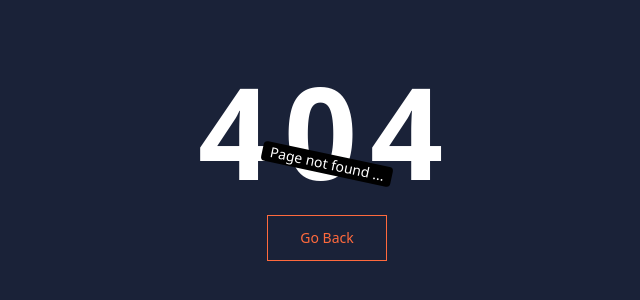
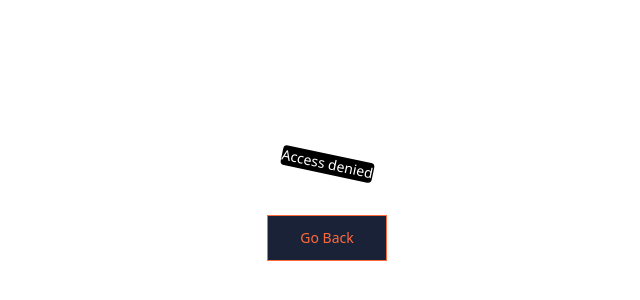
Before and after one commit to Puneetwhy/LMS-E, a React (Vite) app in the folder client/: page /denied in a window 1280 px wide. Before the commit this address had no page. Shown: the part 236-536 px from the top of the page, without its empty margins (313-953 px from the left). Built offline with nearby package versions, Linux system fonts and the light colour scheme.

Commit message:
denied page addeed

```diff
--- a/client/src/App.jsx
+++ b/client/src/App.jsx
@@ -7,6 +7,7 @@
 import Login from './pages/Login';
 import CourseList from './pages/course/CourseList';
 import Contact from './pages/Contact';
+import Denied from './pages/Denied';
 // import Footer from './components/Footer'
 
 function App() {
@@ -20,7 +21,7 @@
         <Route path="/login" element={ <Login /> }></Route>
         <Route path="/courses" element={ <CourseList /> }></Route>
         <Route path="/contact" element={ <Contact /> }></Route>
-
+        <Route path="/denied" element={ <Denied /> }></Route>
 
         <Route path="*" element={ <NotFound /> }></Route>
 
--- /dev/null
+++ b/client/src/pages/Denied.jsx
@@ -0,0 +1,28 @@
+import React from 'react'
+import { useNavigate } from 'react-router-dom'
+
+const Denied = () => {
+
+    const navigate = useNavigate();
+  return (
+    <div>
+      <main className='h-screen w-full flex flex-col justify-center items-center bg[#1A2238]'>
+        <h1 className='text-9xl font-extrabold text-white tracking-widest'>403</h1>
+
+        <div className='bg-black text-white text-sm rounded rotate-12 absolute'>
+            Access denied
+        </div>
+
+        <button className="mt-5">
+            <a className="relative inline-block text-sm font-medium text-[#FF6A3D] group active:text-yellow-500 focus:outline-none focus:ring">
+            <span onClick={() => navigate(-1)} className="relative block px-8 py-3 bg-[#1A2238] border border-current">
+                Go Back
+            </span>
+            </a>
+        </button>
+      </main>
+    </div>
+  )
+}
+
+export default Denied
--- a/client/src/pages/NotFound.jsx
+++ b/client/src/pages/NotFound.jsx
@@ -1,4 +1,3 @@
-import React from 'react'
 import { useNavigate } from 'react-router-dom';
 
 const NotFound = () => {
```
